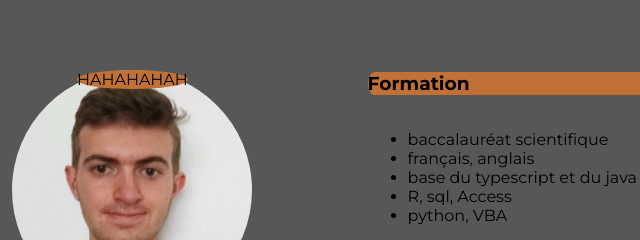
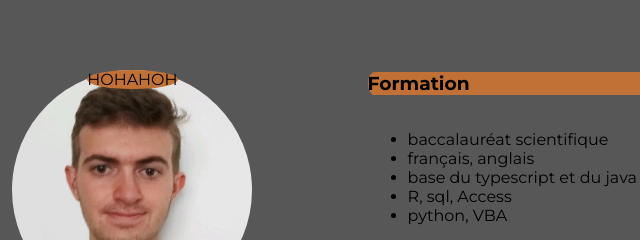
Before and after one commit to Maxime-ORG/CV, a plain HTML site: page index.html in a window 1280 px wide. Shown: the part 327-567 px from the top of the page, 74-714 px from the left. Drawn offline with Linux system fonts and the light colour scheme; a web font is replaced by a local one.

Commit message:
Modif HOHO

```diff
--- a/index.html
+++ b/index.html
@@ -38,7 +38,7 @@
         <div class="box_generale">
             <aside class="box">
                 <div class="image_de_profil">
-                    <div class="position_absolute"> HAHAHAHAH </div>
+                    <div class="position_absolute"> HOHAHOH </div>
                     <img class="image1" src="IMG/1599744211390.jfif" alt="photo_identite">
 
                 </div>
```
